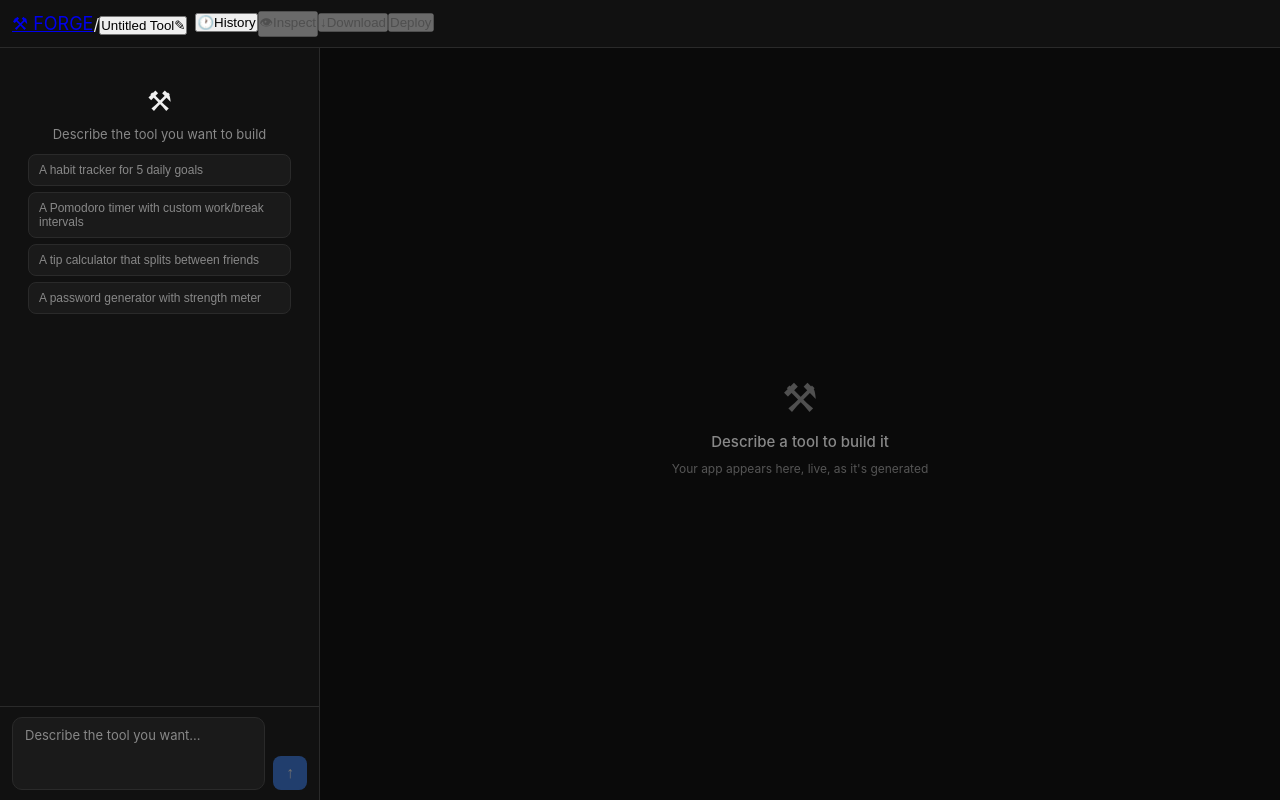
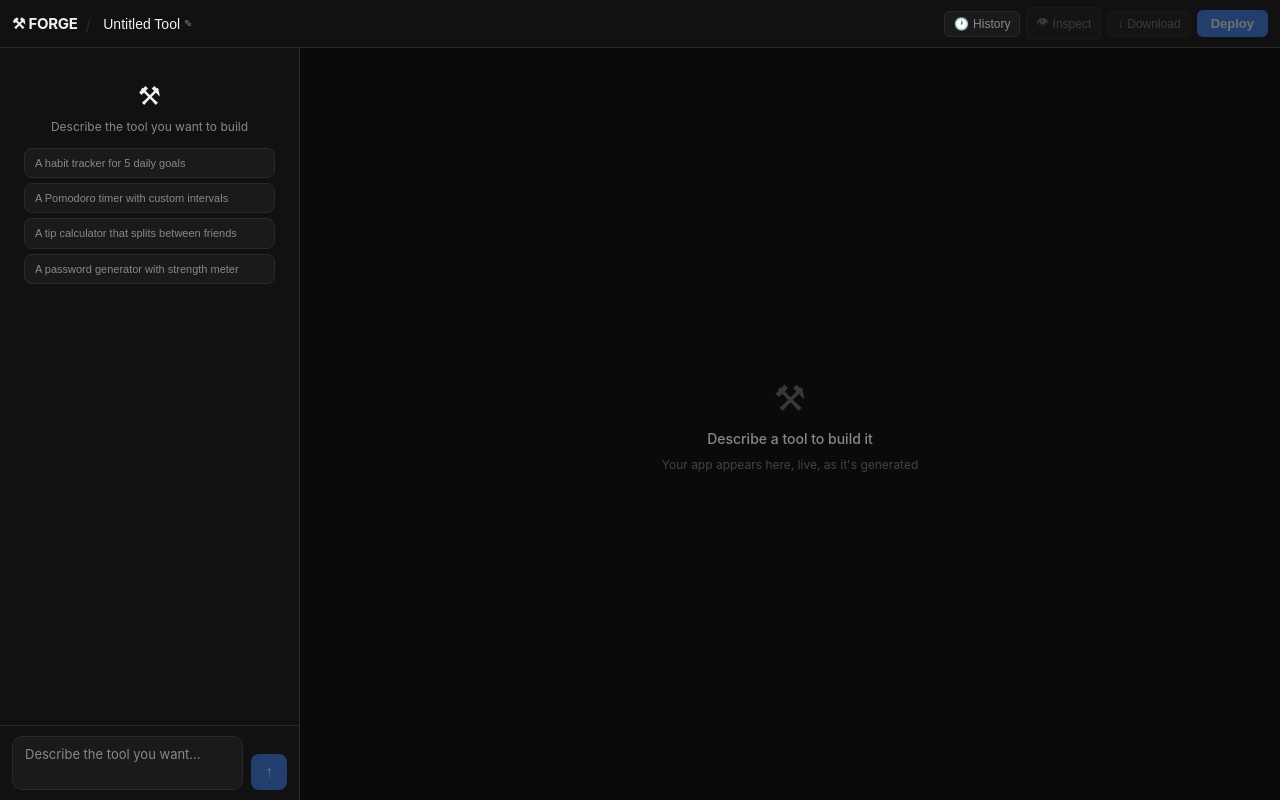
Before and after one commit to KNIGHTABDO/forge, a Next.js app: page /build in a window 1280 px wide. Built offline with nearby package versions, Linux system fonts and the light colour scheme.

Commit message:
fix: scroll, iPad layout, ForgeBar CSS, live generation feedback

```diff
--- a/app/globals.css
+++ b/app/globals.css
@@ -14,25 +14,27 @@
 
 * { box-sizing: border-box; margin: 0; padding: 0; }
 
-body {
+html, body {
   background: var(--bg);
   color: var(--text);
   font-family: 'Inter', -apple-system, BlinkMacSystemFont, 'Segoe UI', sans-serif;
-  height: 100vh;
-  overflow: hidden;
+  height: 100%;
+  /* NO overflow:hidden on body — kills scroll on mobile/iPad */
 }
 
 /* ── Layout ── */
 .build-root {
   display: flex;
   flex-direction: column;
-  height: 100vh;
+  height: 100dvh; /* dvh handles mobile browser chrome */
   background: var(--bg);
+  overflow: hidden;
 }
 
 .build-body {
   display: flex;
   flex: 1;
+  min-height: 0; /* critical — lets flex children shrink and scroll independently */
   overflow: hidden;
 }
 
@@ -40,133 +42,167 @@ body {
 .forge-bar {
   display: flex;
   align-items: center;
-  gap: 8px;
+  justify-content: space-between;
   padding: 0 12px;
   height: 48px;
   background: var(--bg-2);
   border-bottom: 1px solid var(--border);
   flex-shrink: 0;
+  gap: 8px;
   min-width: 0;
 }
 
-.forge-logo {
-  font-size: 18px;
+.forge-bar-left {
+  display: flex;
+  align-items: center;
+  gap: 8px;
+  min-width: 0;
+  flex: 1;
+  overflow: hidden;
+}
+
+.forge-bar-right {
+  display: flex;
+  align-items: center;
+  gap: 6px;
   flex-shrink: 0;
 }
 
-.forge-divider {
+.forge-bar-sep {
   color: var(--border);
+  font-size: 16px;
   flex-shrink: 0;
 }
 
-.forge-tool-name {
-  flex: 1;
+.forge-logo {
+  font-size: 15px;
+  font-weight: 700;
+  color: var(--text);
+  text-decoration: none;
+  flex-shrink: 0;
+  letter-spacing: -0.3px;
+}
+
+.forge-logo:hover { color: var(--accent); }
+
+.forge-name-btn {
   background: none;
   border: none;
   color: var(--text);
   font-size: 14px;
   font-weight: 500;
-  outline: none;
-  min-width: 0;
-  cursor: text;
+  cursor: pointer;
+  padding: 2px 4px;
+  border-radius: 4px;
+  display: flex;
+  align-items: center;
+  gap: 4px;
+  white-space: nowrap;
+  overflow: hidden;
+  text-overflow: ellipsis;
+  max-width: 200px;
+  transition: background 0.15s;
 }
 
-.forge-tool-name::placeholder { color: var(--text-muted); }
+.forge-name-btn:hover { background: var(--bg-3); }
 
-.forge-actions {
-  display: flex;
-  gap: 6px;
+.forge-name-edit-icon {
+  font-size: 10px;
+  color: var(--text-muted);
   flex-shrink: 0;
 }
 
-.forge-btn {
+.forge-name-input {
+  background: var(--bg-3);
+  border: 1px solid var(--accent);
+  color: var(--text);
+  font-size: 14px;
+  font-weight: 500;
+  padding: 2px 8px;
+  border-radius: 4px;
+  outline: none;
+  max-width: 220px;
+}
+
+.forge-slug {
+  font-size: 11px;
+  color: var(--text-muted);
+  flex-shrink: 0;
+  white-space: nowrap;
+}
+
+.forge-bar-btn {
   background: var(--bg-3);
   color: var(--text-muted);
   border: 1px solid var(--border);
   border-radius: 6px;
-  padding: 4px 10px;
+  padding: 5px 9px;
   font-size: 12px;
   cursor: pointer;
   transition: all 0.15s;
+  display: flex;
+  align-items: center;
+  gap: 4px;
   white-space: nowrap;
 }
 
-.forge-btn:hover:not(:disabled) {
+.forge-bar-btn:hover:not(:disabled) {
   background: var(--bg);
   color: var(--text);
   border-color: #444;
 }
 
-.forge-btn:disabled { opacity: 0.4; cursor: default; }
+.forge-bar-btn:disabled { opacity: 0.35; cursor: default; }
 
-.forge-btn.active {
+.forge-bar-btn.active {
   background: color-mix(in srgb, var(--accent) 15%, transparent);
   color: var(--accent);
   border-color: color-mix(in srgb, var(--accent) 40%, transparent);
 }
 
-.forge-btn-deploy {
+.forge-bar-btn-label {
+  /* hide labels on small screens */
+}
+
+.forge-bar-deploy {
   background: var(--accent);
   color: #fff;
-  border-color: var(--accent);
+  border: none;
+  border-radius: 6px;
+  padding: 6px 14px;
+  font-size: 13px;
+  font-weight: 600;
+  cursor: pointer;
+  transition: background 0.15s;
+  white-space: nowrap;
 }
 
-.forge-btn-deploy:hover:not(:disabled) {
-  background: var(--accent-hover);
-  border-color: var(--accent-hover);
-  color: #fff;
-}
-
-.deployed-url {
-  font-size: 11px;
-  color: var(--accent);
-  text-decoration: none;
-  max-width: 160px;
-  overflow: hidden;
-  text-overflow: ellipsis;
-  white-space: nowrap;
-  flex-shrink: 0;
-}
-
-.deployed-url:hover { text-decoration: underline; }
+.forge-bar-deploy:hover:not(:disabled) { background: var(--accent-hover); }
+.forge-bar-deploy:disabled { opacity: 0.4; cursor: default; }
+.forge-bar-deploy.loading { opacity: 0.7; cursor: wait; }
 
 /* ── Chat Panel ── */
 .chat-panel {
-  width: 320px;
-  min-width: 280px;
-  max-width: 360px;
+  width: 300px;
+  min-width: 260px;
+  max-width: 340px;
   display: flex;
   flex-direction: column;
   border-right: 1px solid var(--border);
   background: var(--bg-2);
   flex-shrink: 0;
-}
-
-@media (max-width: 640px) {
-  .chat-panel {
-    width: 100%;
-    max-width: 100%;
-    min-width: 0;
-    border-right: none;
-    border-bottom: 1px solid var(--border);
-    max-height: 45vh;
-  }
-  .build-body {
-    flex-direction: column;
-  }
-  .preview-panel {
-    flex: 1;
-    min-height: 0;
-  }
+  min-height: 0; /* critical for scroll */
 }
 
 .chat-messages {
   flex: 1;
   overflow-y: auto;
+  -webkit-overflow-scrolling: touch; /* smooth scroll iOS */
   padding: 12px;
   display: flex;
   flex-direction: column;
   gap: 8px;
+  min-height: 0;
 }
 
 .chat-welcome {
@@ -174,22 +210,23 @@ body {
   flex-direction: column;
   align-items: center;
   gap: 8px;
-  padding: 24px 16px;
+  padding: 20px 12px;
   text-align: center;
 }
 
-.chat-welcome-icon { font-size: 28px; }
+.chat-welcome-icon { font-size: 26px; }
 
 .chat-welcome p {
   color: var(--text-muted);
-  font-size: 13px;
+  font-size: 12px;
+  line-height: 1.4;
 }
 
 .chat-suggestions {
   list-style: none;
   display: flex;
   flex-direction: column;
-  gap: 6px;
+  gap: 5px;
   width: 100%;
   margin-top: 4px;
 }
@@ -200,14 +237,16 @@ body {
   border: 1px solid var(--border);
   border-radius: 8px;
   color: var(--text-muted);
-  padding: 8px 10px;
-  font-size: 12px;
+  padding: 7px 10px;
+  font-size: 11px;
   cursor: pointer;
   text-align: left;
   transition: all 0.15s;
+  line-height: 1.3;
 }
 
-.chat-suggestions button:hover {
+.chat-suggestions button:hover,
+.chat-suggestions button:active {
   color: var(--text);
   border-color: #444;
   background: var(--bg);
@@ -218,10 +257,10 @@ body {
 .chat-msg-assistant { justify-content: flex-start; }
 
 .chat-bubble {
-  max-width: 85%;
-  padding: 8px 12px;
+  max-width: 88%;
+  padding: 8px 11px;
   border-radius: 12px;
-  font-size: 13px;
+  font-size: 12px;
   line-height: 1.5;
   word-break: break-word;
 }
@@ -229,13 +268,13 @@ body {
 .chat-bubble.user {
   background: var(--accent);
   color: #fff;
-  border-bottom-right-radius: 4px;
+  border-bottom-right-radius: 3px;
 }
 
 .chat-bubble.assistant {
   background: var(--bg-3);
   color: var(--text-muted);
-  border-bottom-left-radius: 4px;
+  border-bottom-left-radius: 3px;
 }
 
 .generating-dots {
@@ -261,6 +300,29 @@ body {
   40% { transform: scale(1); opacity: 1; }
 }
 
+/* Live generation progress in chat */
+.chat-bubble.assistant.generating {
+  border: 1px solid color-mix(in srgb, var(--accent) 25%, transparent);
+  background: color-mix(in srgb, var(--accent) 8%, var(--bg-3));
+}
+
+.generation-progress {
+  display: flex;
+  flex-direction: column;
+  gap: 5px;
+}
+
+.generation-progress-label {
+  font-size: 11px;
+  color: var(--text-muted);
+}
+
+.generation-progress-chars {
+  font-size: 10px;
+  color: var(--accent);
+  font-variant-numeric: tabular-nums;
+}
+
 .element-ref-indicator {
   display: flex;
   align-items: center;
@@ -268,7 +330,7 @@ body {
   padding: 6px 12px;
   background: color-mix(in srgb, var(--accent) 10%, transparent);
   border-top: 1px solid color-mix(in srgb, var(--accent) 25%, transparent);
-  font-size: 12px;
+  font-size: 11px;
   color: var(--accent);
 }
 
@@ -279,7 +341,7 @@ body {
   cursor: pointer;
   font-size: 14px;
   line-height: 1;
-  padding: 2px 4px;
+  padding: 2px 6px;
 }
 
 .chat-input-area {
@@ -288,6 +350,7 @@ body {
   padding: 10px 12px;
   border-top: 1px solid var(--border);
   align-items: flex-end;
+  flex-shrink: 0;
 }
 
 .chat-input {
@@ -303,6 +366,9 @@ body {
   line-height: 1.4;
   font-family: inherit;
   transition: border-color 0.15s;
+  min-height: 38px;
+  max-height: 100px;
+  overflow-y: auto;
 }
 
 .chat-input:focus { border-color: var(--accent); }
@@ -314,8 +380,9 @@ body {
   border: none;
   border-radius: 8px;
   color: #fff;
-  width: 34px;
-  height: 34px;
+  width: 36px;
+  height: 36px;
+  min-width: 36px;
   display: flex;
   align-items: center;
   justify-content: center;
@@ -323,9 +390,11 @@ body {
   font-size: 16px;
   flex-shrink: 0;
   transition: background 0.15s;
+  -webkit-tap-highlight-color: transparent;
 }
 
 .chat-send:hover:not(:disabled) { background: var(--accent-hover); }
+.chat-send:active:not(:disabled) { background: var(--accent-hover); transform: scale(0.95); }
 .chat-send:disabled { opacity: 0.4; cursor: default; }
 
 /* ── Preview Panel ── */
@@ -334,6 +403,7 @@ body {
   position: relative;
   overflow: hidden;
   background: var(--bg);
+  min-width: 0;
 }
 
 .preview-panel.inspect-active { cursor: crosshair; }
@@ -376,22 +446,22 @@ body {
 }
 
 .empty-icon {
-  font-size: 40px;
-  opacity: 0.3;
+  font-size: 36px;
+  opacity: 0.2;
 }
 
 .preview-empty p {
-  font-size: 15px;
+  font-size: 14px;
   color: var(--text-muted);
   font-weight: 500;
 }
 
 .preview-empty span {
   font-size: 12px;
-  color: #555;
+  color: #444;
 }
 
-/* ── Stream overlay (shown while generating) ── */
+/* ── Stream overlay ── */
 .stream-overlay {
   position: absolute;
   inset: 0;
@@ -409,20 +479,26 @@ body {
   gap: 10px;
   color: var(--text-muted);
   font-size: 13px;
+  background: rgba(10,10,10,0.7);
+  padding: 20px 28px;
+  border-radius: 12px;
+  border: 1px solid var(--border);
+  backdrop-filter: blur(8px);
 }
 
 /* ── History Drawer ── */
 .history-drawer {
-  position: absolute;
+  position: fixed;
   top: 48px;
   right: 0;
   bottom: 0;
-  width: 300px;
+  width: 280px;
   background: var(--bg-2);
   border-left: 1px solid var(--border);
   display: flex;
   flex-direction: column;
-  z-index: 20;
+  z-index: 50;
+  box-shadow: -4px 0 20px rgba(0,0,0,0.5);
 }
 
 .history-header {
@@ -431,9 +507,10 @@ body {
   justify-content: space-between;
   padding: 12px 16px;
   border-bottom: 1px solid var(--border);
+  flex-shrink: 0;
 }
 
-.history-header h3 { font-size: 14px; font-weight: 600; }
+.history-header h3 { font-size: 13px; font-weight: 600; }
 
 .history-header button {
   background: none;
@@ -447,6 +524,7 @@ body {
 .history-list {
   flex: 1;
   overflow-y: auto;
+  -webkit-overflow-scrolling: touch;
   padding: 8px;
   display: flex;
   flex-direction: column;
@@ -467,3 +545,45 @@ body {
 .history-text { font-size: 12px; color: var(--text); line-height: 1.4; }
 .history-time { font-size: 10px; color: #555; }
 .history-empty { font-size: 12px; color: #555; padding: 16px; text-align: center; }
+
+/* ── Mobile / Tablet responsive ── */
+/* iPad and tablets: stack vertically */
+@media (max-width: 900px) {
+  .build-body {
+    flex-direction: column;
+  }
+
+  .chat-panel {
+    width: 100%;
+    max-width: 100%;
+    min-width: 0;
+    border-right: none;
+    border-bottom: 1px solid var(--border);
+    height: auto;
+    max-height: 42vh;
+    min-height: 180px;
+  }
+
+  .preview-panel {
+    flex: 1;
+    min-height: 0;
+  }
+
+  .forge-bar-btn-label {
+    display: none; /* icon only on tablet */
+  }
+
+  .forge-slug { display: none; }
+}
+
+/* Phone */
+@media (max-width: 480px) {
+  .chat-panel {
+    max-height: 38vh;
+    min-height: 160px;
+  }
+
+  .forge-bar {
+    padding: 0 8px;
+  }
+}
```
Also changed, not shown: app/build/page.tsx.
